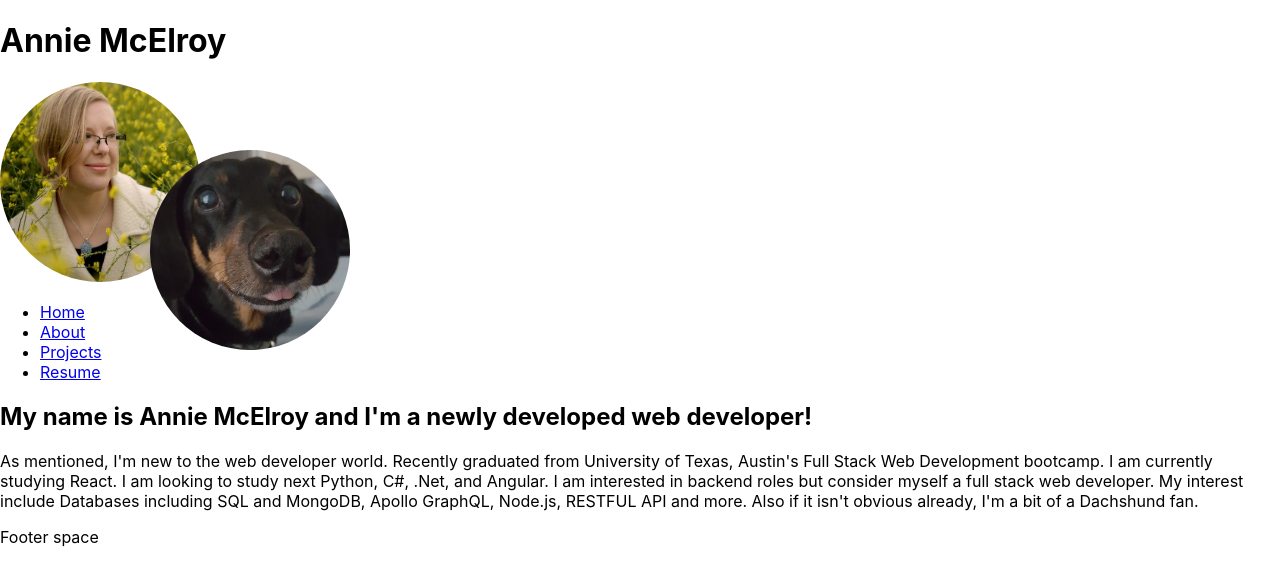
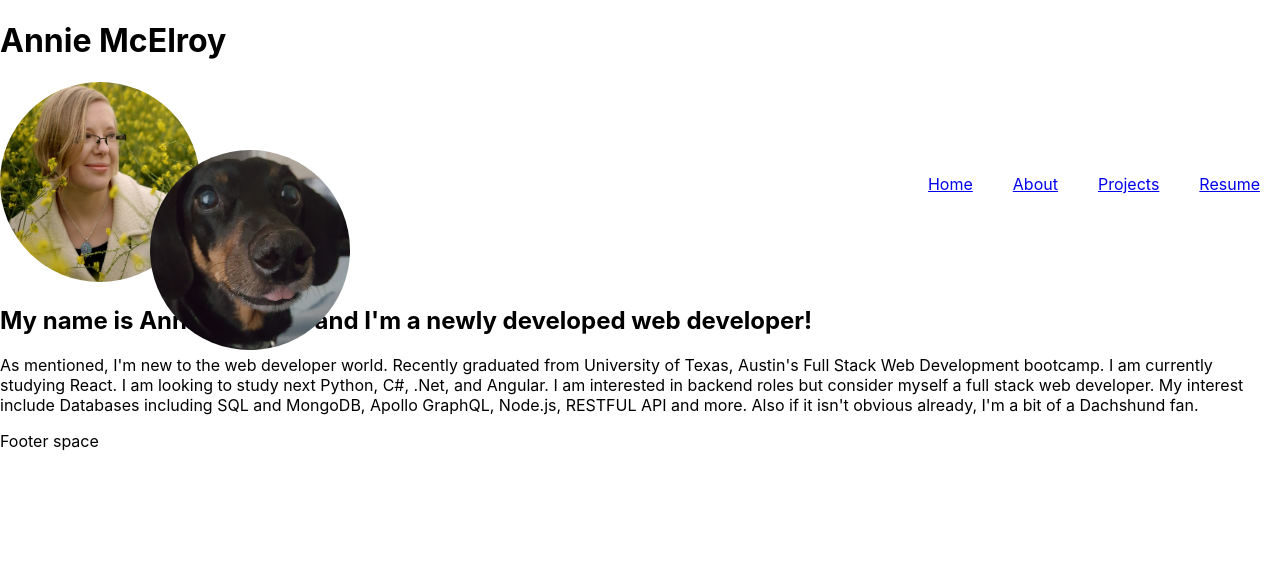
Before and after one commit to Annie-McElroy/my-react-portfolio, a React (Create React App) app: page / in a window 1280 px wide. Shown: the top 586 px of the page. Built offline with nearby package versions, Linux system fonts and the light colour scheme.

Commit message:
Styled navbar to have links be inline and spaced apart

```diff
--- a/src/components/NavBar.js
+++ b/src/components/NavBar.js
@@ -5,18 +5,20 @@
 import { Link } from "react-router-dom";
 import claire_tongue from '../images/claire-tongue-edit1.jpg';
 import my_picture from '../images/Annie_B1_Edit2.jpg';
+import navbar_image from '../images/nav-bar-longer.png';
 import '../styles/Nav.css';
 
 function Nav() {
     return (
         <header className="Header">
             <h1>Annie McElroy</h1>
-            <div className="PicContainer">
-                <img src={my_picture} alt="Annie McElroy" className="MyPic" />
-                <img src={claire_tongue} alt="Claire, black and tan dachshund dog" className="ClairePic" />
-            </div>
-            <nav>
-                <ul>
+            <nav className="Nav">
+                <div className="PicContainer">
+                    <img src={my_picture} alt="Annie McElroy" className="MyPic" />
+                    <img src={claire_tongue} alt="Claire, black and tan dachshund dog" className="ClairePic" />
+                </div>
+                {/* <img src={navbar_image} alt="navbar" className="NavImage"/> */}
+                <ul className="NavBar-list">
                     <li>
                         <Link to="/">
                             Home
--- a/src/styles/Nav.css
+++ b/src/styles/Nav.css
@@ -1,3 +1,9 @@
+.Nav {
+  display: flex;
+  justify-content: space-between;
+  align-items: center;
+}
+
 .PicContainer img {
   width: 200px;
   height: 200px;
@@ -15,3 +21,26 @@
   left: 150px;
   top: 150px;
 }
+
+.NavImage {
+  position: relative;
+  left: 100px;
+  height: 300px;
+  width: 930px;
+}
+
+.NavBar {
+  display: flex;
+  align-items: center;
+}
+
+.NavBar-list {
+  list-style: none;
+  display: flex;
+}
+
+header li {
+  list-style: none;
+  display: inline-block;
+  padding: 0 20px;
+}
```
Also changed, not shown: src/images/black-tan-doxins-vector-transparent.png (added), src/images/nav-bar-longer.png (added).
